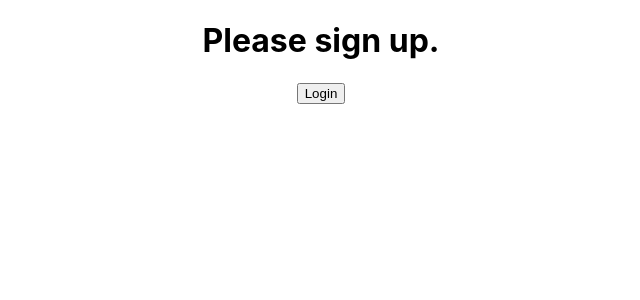
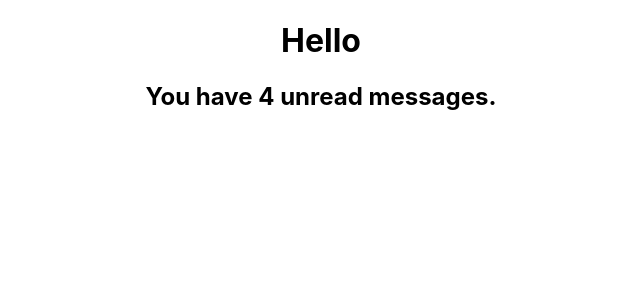
Before and after one commit to jossim/conditional-examples, a React (Create React App) app: page / in a window 1280 px wide. Shown: the top 300 px of the page, without its empty margins (319-959 px from the left). Built offline with nearby package versions, Linux system fonts and the light colour scheme.

Commit message:
Inline example

```diff
--- a/src/App.js
+++ b/src/App.js
@@ -2,78 +2,27 @@ import React, {Component} from "react";
 import logo from "./logo.svg";
 import "./App.css";
 
-function UserGreeting(props){
-  return <h1>Welcome back!</h1>
-}
+const Mailbox = (props) => {
+  const unreadMessages = props.unreadMessages;
 
-function GuestGreeting(props){
-  return <h1>Please sign up.</h1>
-}
-
-function Greeting(props){
-  const isLoggedIn = props.isLoggedIn
-  if (isLoggedIn) {
-    return <UserGreeting />
-  }
-  return <GuestGreeting />
-}
-
-function LoginButton(props) {
   return (
-    <button onClick={props.onClick}>
-      Login
-    </button>
+    <div>
+      <h1>Hello</h1>
+      {unreadMessages.length > 0 &&
+        <h2>
+          You have {unreadMessages.length} unread messages.
+        </h2>
+      }
+    </div>
   )
 }
 
-function LogoutButton(props) {
-  return (
-    <button onClick={props.onClick}>
-      Logout
-    </button>
-  )
-}
-
-class LoginControl extends Component {
-  constructor(props) {
-    super(props);
-
-    this.state = {
-      isLoggedIn: false
-    }
-  }
-
-  handleLoginClick = () => {
-    this.setState({ isLoggedIn: true })
-  }
-
-  handleLogoutClick = () => {
-    this.setState({ isLoggedIn: false })
-  }
-
-  render() {
-    const isLoggedIn = this.state.isLoggedIn;
-    let button;
-
-    if (isLoggedIn) {
-      button = <LogoutButton onClick={this.handleLogoutClick} />;
-    } else {
-      button = <LoginButton onClick={this.handleLoginClick} />;
-    }
-
-    return (
-      <div>
-        <Greeting isLoggedIn={isLoggedIn} />
-        {button}
-      </div>
-    );
-  }
-}
+const messages = ['Hello', 'How are you?', 'Please resond', 'you good?'];
 
 function App() {
   return (
     <div className="App">
-          <LoginControl />
+      <Mailbox unreadMessages={messages} />
     </div>
   );
 }
```
